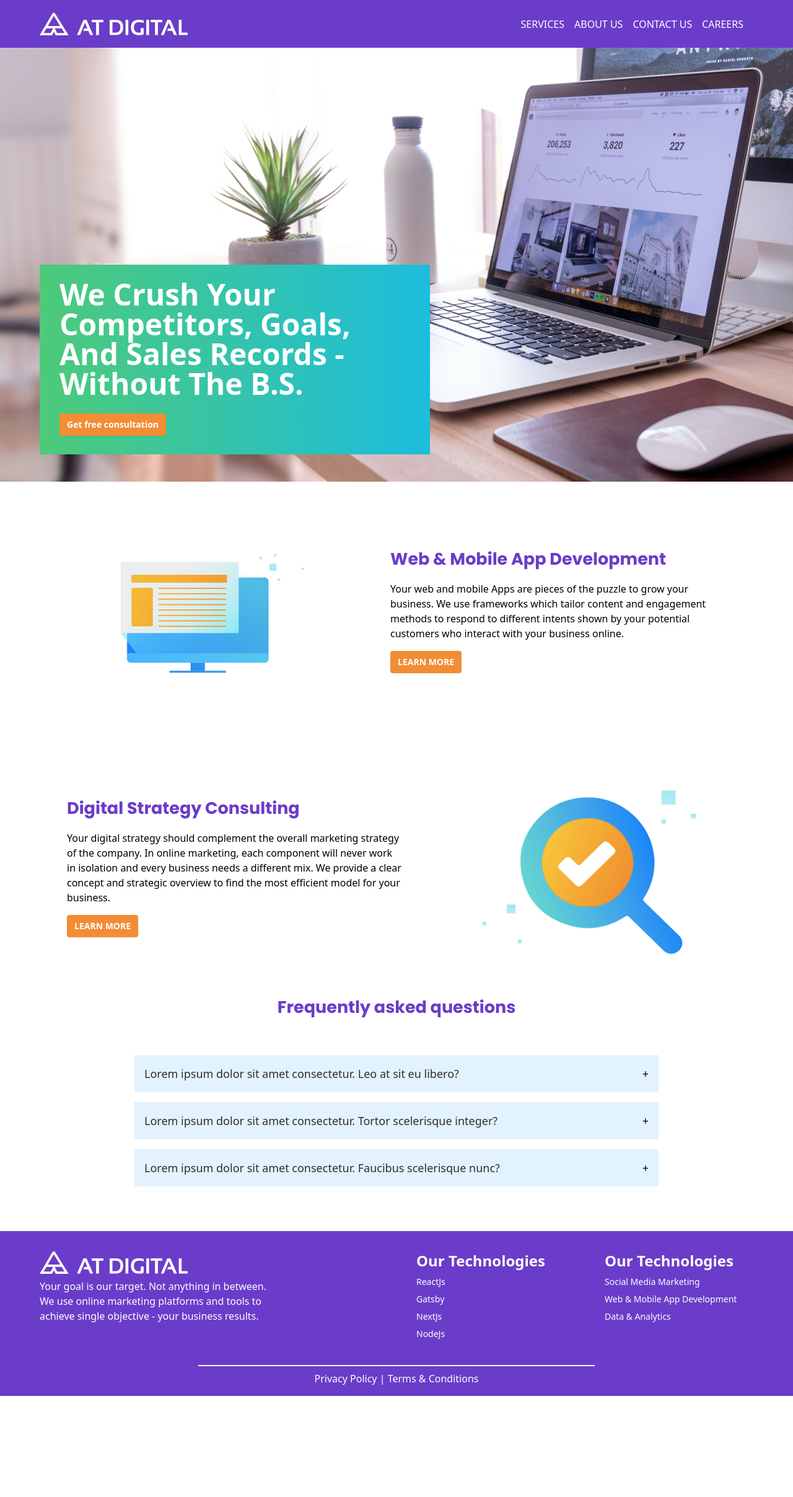
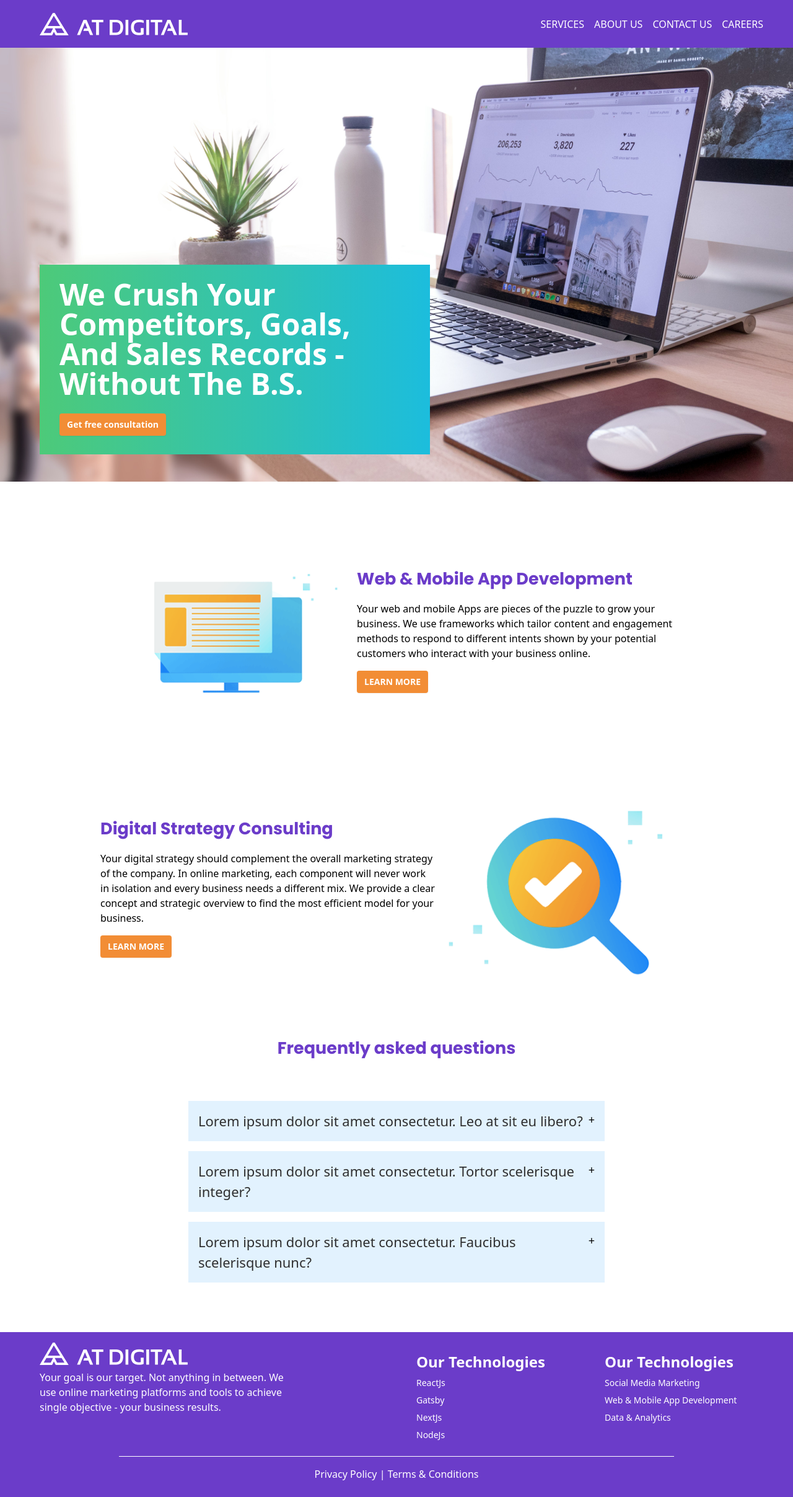
Before and after one commit to RajithaPulasthi/atDigitalAssignment, a React (Vite) app in the folder frontend/: page / in a window 1280 px wide. Shown: the whole page at 62% size. Before the commit the page ends 2252 px from the top, so only its background shows below. Built offline with nearby package versions, Linux system fonts and the light colour scheme; a web font is replaced by a local one; what tailwindcss-font-inter would draw is missing.

Commit message:
Responsive Done

```diff
--- a/frontend/src/shared/components/atoms/FAQComponent.tsx
+++ b/frontend/src/shared/components/atoms/FAQComponent.tsx
@@ -38,14 +38,14 @@ const FAQComponent = () => {
   };
 
   return (
-    <div className="w-[846px] mx-auto p-4 m-10 font-inter flex flex-col items-center justify-center">
+    <div className="xl:max-w-6xl mx-auto p-4 lg:p-6 m-10 font-inter">
       {faqs.map((faq, index) => (
         <div
           key={index}
-          className="mb-4 bg-accent1 w-[846px] justify-center items-center p-4 "
+          className="mb-4 bg-accent1 w-full max-w-2xl mx-auto p-4  "
         >
           <button
-            className="flex justify-between w-full text-left text-lg font-medium"
+            className="flex justify-between w-full text-left text-[22px] font-medium"
             onClick={() => handleToggleFAQ(faq.question)}
           >
             <span
@@ -64,7 +64,7 @@ const FAQComponent = () => {
             </span>
           </button>
           {activeFAQ === faq.question && (
-            <p className="text-lg mt-2 text-textColorLight font-normal">
+            <p className="text-base mt-2 text-textColorLight font-normal">
               {faq.answer}
             </p>
           )}
--- a/frontend/src/shared/components/molecules/BannerSection.tsx
+++ b/frontend/src/shared/components/molecules/BannerSection.tsx
@@ -6,14 +6,14 @@ import TitleComponent from "../atoms/TitleComponent";
 
 const BannerSection = () => {
   return (
-    <div className="flex flex-col items-center justify-center w-full">
-      <div className="flex w-[1064px] h-[414px] items-center justify-between">
-        <img src={Image1} alt="" />
-        <div className="w-[542px]">
+    <div className="w-full md:w-[90vw] md:flex-col md:items-center md:justify-center md:mx-auto md:pt-8">
+      <div className="sm:flex-row justify-center items-center md:flex lg:flex xl:flex">
+        <img src={Image1} alt="" className="place-self-center" />
+        <div className="text-center md:text-left lg:text-left xl:text-left ">
           <div className="">
             <TitleComponent text="Web & Mobile App Development" />
           </div>
-          <div className="pt-4">
+          <div className="pt-4 md:max-w-[542px] ">
             <Description text="Your web and mobile Apps are pieces of the puzzle to grow your business. We use frameworks which tailor content and engagement methods to respond to different intents shown by your potential customers who interact with your business online." />
           </div>
           <div className="pt-4">
@@ -21,19 +21,28 @@ const BannerSection = () => {
           </div>
         </div>
       </div>
-      <div className="flex w-[1064px] h-[414px] items-center justify-between">
-        <div className="w-[542px]">
+      <div className="sm:flex-row justify-center items-center md:flex lg:flex xl:flex">
+        <img
+          src={Image2}
+          alt=""
+          className="place-self-center xl:hidden lg:hidden md:hidden sm:block"
+        />
+        <div className="text-center md:text-left lg:text-left xl:text-left ">
           <div className="">
             <TitleComponent text="Digital Strategy Consulting" />
           </div>
-          <div className="pt-4">
+          <div className="pt-4 md:max-w-[542px] ">
             <Description text="Your digital strategy should complement the overall marketing strategy of the company. In online marketing, each component will never work in isolation and every business needs a different mix. We provide a clear concept and strategic overview to find the most efficient model for your business." />
           </div>
           <div className="pt-4">
             <Button text="LEARN MORE" />
           </div>
         </div>
-        <img src={Image2} alt="" />
+        <img
+          src={Image2}
+          alt=""
+          className="place-self-center sm:hidden lg:block xl:block md:block"
+        />
       </div>
     </div>
   );
--- a/frontend/src/shared/components/molecules/FAQSection.tsx
+++ b/frontend/src/shared/components/molecules/FAQSection.tsx
@@ -1,13 +1,15 @@
-import FAQComponent from '../atoms/FAQComponent'
-import TitleComponent from '../atoms/TitleComponent'
+import FAQComponent from "../atoms/FAQComponent";
+import TitleComponent from "../atoms/TitleComponent";
 
 const FAQSection = () => {
   return (
-    <div className='flex flex-col items-center justify-center w-full'>
-        <TitleComponent text='Frequently asked questions' />
-        <FAQComponent />
+    <div className="flex flex-col items-center justify-center w-full ">
+      <div className="text-center mt-8">
+        <TitleComponent text="Frequently asked questions" />
+      </div>
+      <FAQComponent />
     </div>
-  )
-}
+  );
+};
 
-export default FAQSection
+export default FAQSection;
--- a/frontend/src/shared/components/molecules/Footer.tsx
+++ b/frontend/src/shared/components/molecules/Footer.tsx
@@ -1,17 +1,18 @@
 import Logo from "../../../assets/Logo.png";
 const Footer = () => {
   return (
-    <div className="bg-primary w-full h-[266px] text-white font-inter ">
-      <div className="flex flex-row ml-16 pt-8">
+    <div className="bg-primary w-full text-white font-inter sm:h-[600px] md:max-h-[420px] lg:max-h-[266px]">
+      <div className="ml-16 pt-8 lg:flex lg:pt-4">
         <div className="basis-1/2 text-white">
           <img src={Logo} alt="Footer Logo" />
-          <p className="text-base font-normal w-96 pt-2">
+          <p className="text-base font-normal pt-2 max-w-[413px]">
             Your goal is our target. Not anything in between. We use online
             marketing platforms and tools to achieve single objective - your
             business results.
           </p>
         </div>
-        <div className="basis-1/4">
+        <div className=" mt-16 basis-1/2 md:flex md:mt-4 lg:mt-0">
+          <div className="mt-4 basis-2/4">
             <h2 className="text-2xl font-semibold">Our Technologies </h2>
             <ul className="text-sm font-medium">
               <li className="pt-2">ReactJs</li>
@@ -20,7 +21,7 @@ const Footer = () => {
               <li className="pt-2">NodeJs</li>
             </ul>
           </div>
-        <div className="basis-1/4">
+          <div className="mt-4 basis-2/4">
             <h2 className="text-2xl font-semibold">Our Technologies </h2>
             <ul className="text-sm font-medium ">
               <li className="pt-2">Social Media Marketing</li>
@@ -29,8 +30,10 @@ const Footer = () => {
             </ul>
           </div>
         </div>
-      <div className="flex justify-center items-center text-white pt-2">
-        <p className=" border-white border-t-2 mt-8 w-[50vw] justify-center text-center pt-2">
+      </div>
+      <div className="flex flex-col justify-center items-center text-white pt-2">
+        <div className="h-[1px] bg-white w-[70vw] mt-8 lg:mt-4"></div>
+        <p className="  mt-2 w-full justify-center text-center pt-2">
           Privacy Policy | Terms & Conditions
         </p>
       </div>
--- a/frontend/src/shared/components/molecules/HeroSection.tsx
+++ b/frontend/src/shared/components/molecules/HeroSection.tsx
@@ -3,19 +3,39 @@ import Button from "../atoms/Button";
 
 const HeroSection = () => {
   return (
-    <div
-      className="w-full h-[700px] font-inter bg-cover bg-no-repeat"
-      style={{ backgroundImage: `url(${HeroImage})` }}
-    >
-      <div className="w-[630px] h-[306px] bg-gradient-to-r from-dark2 to-analogous2 ml-16 relative top-[350px]">
-        <h1 className="text-5xl text-white font-bold font-inter pl-8 pt-6 w-[566px]">
+    <section>
+      <div
+        className="w-full h-[700px] font-inter bg-no-repeat
+        lg:bg-cover bg-center
+        sm:bg-auto hidden md:block lg:block xl:block"
+        style={{ backgroundImage: `url(${HeroImage})` }}
+      >
+        <div className="w-[630px] h-[306px] bg-gradient-to-r from-dark2 to-analogous2 ml-16 relative top-[350px] hidden md:block lg:block xl:block">
+          <h1 className="text-5xl text-white font-bold font-inter pl-8 pt-6 w-[566px]">
+            We Crush Your Competitors, Goals, And Sales Records - Without The
+            B.S.
+          </h1>
+          <div className="pt-6 pl-8">
+            <Button text="Get free consultation" type="button" />
+          </div>
+        </div>
+      </div>
+      <div className=" xl:hidden lg:hidden md:hidden sm:block ">
+        <img
+          src={HeroImage}
+          alt=""
+          className="xl:hidden lg:hidden md:hidden sm:block "
+        />
+      </div>
+      <div className="bg-gradient-to-r from-dark2 to-analogous2 pb-4 md:max-h-[258px] xl:hidden lg:hidden md:hidden sm:block">
+        <h1 className=" text-white font-bold font-inter pl-4 pt-4 text-4xl max-w-full sm:text-5xl sm:max-w-[668px]">
           We Crush Your Competitors, Goals, And Sales Records - Without The B.S.
         </h1>
-        <div className="pt-6 pl-8">
+        <div className="pt-4 pl-4">
           <Button text="Get free consultation" type="button" />
         </div>
       </div>
-    </div>
+    </section>
   );
 };
 
--- a/frontend/src/shared/components/molecules/NavBar.tsx
+++ b/frontend/src/shared/components/molecules/NavBar.tsx
@@ -1,25 +1,44 @@
+import { useState } from "react";
 import Logo from "../../../assets/Logo.png";
 
 const NavBar = () => {
+  const [isMenuOpen, setIsMenuOpen] = useState(false);
+
+  const toggleMenu = () => {
+    setIsMenuOpen((prev) => !prev);
+  };
+
   return (
-    <div className="bg-primary w-full h-[77px] flex items-center justify-between font-inter">
-      <div className="ml-16">
-        <img src={Logo} alt="AT Digital Logo " />
+    <div className="bg-primary w-full h-[77px] flex items-center justify-between font-inter sticky top-0 z-50">
+      <div className="ml-6 md:ml-16">
+        <img src={Logo} alt="AT Digital Logo" />
       </div>
-      <div>
-        <ul className="flex items-center text-white mr-16">
-          <a href="">
-            <li className="mr-4">SERVICES</li>
-          </a>
-          <a href="">
-            <li className="mr-4">ABOUT US</li>
-          </a>
-          <a href="">
-            <li className="mr-4">CONTACT US</li>
-          </a>
-          <a href="">
-            <li className=" mr-4">CAREERS</li>
-          </a>
+
+      <button
+        className="text-white text-2xl mr-6 md:hidden"
+        onClick={toggleMenu}
+      >
+        {isMenuOpen ? "✖" : "☰"}
+      </button>
+
+      <div
+        className={`${
+          isMenuOpen ? "block" : "hidden"
+        } absolute top-[77px] left-0 w-full md:static md:flex md:items-center md:justify-between md:w-auto bg-white text-textColor md:bg-primary md:text-white `}
+      >
+        <ul className="flex flex-col pl-2 md:flex-row md:mr-8">
+          <li className="py-4 md:py-0 md:mr-4">
+            <a href="">SERVICES</a>
+          </li>
+          <li className="py-4 md:py-0 md:mr-4">
+            <a href="">ABOUT US</a>
+          </li>
+          <li className="py-4 md:py-0 md:mr-4">
+            <a href="">CONTACT US</a>
+          </li>
+          <li className="py-4 md:py-0 md:mr-4">
+            <a href="">CAREERS</a>
+          </li>
         </ul>
       </div>
     </div>
--- a/frontend/tailwind.config.js
+++ b/frontend/tailwind.config.js
@@ -7,7 +7,7 @@ export default {
   theme: {
     screens: {
       sm: '375px',
-      md: '768px',
+      md: '769px',
       lg: '1200px',
       xl: '1440px',
     },
```
Lines whose indentation alone changed are shown as unchanged.
